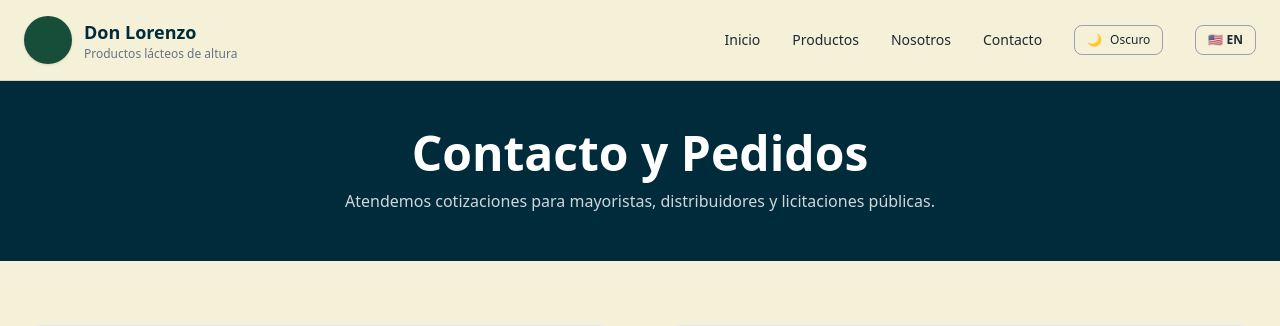
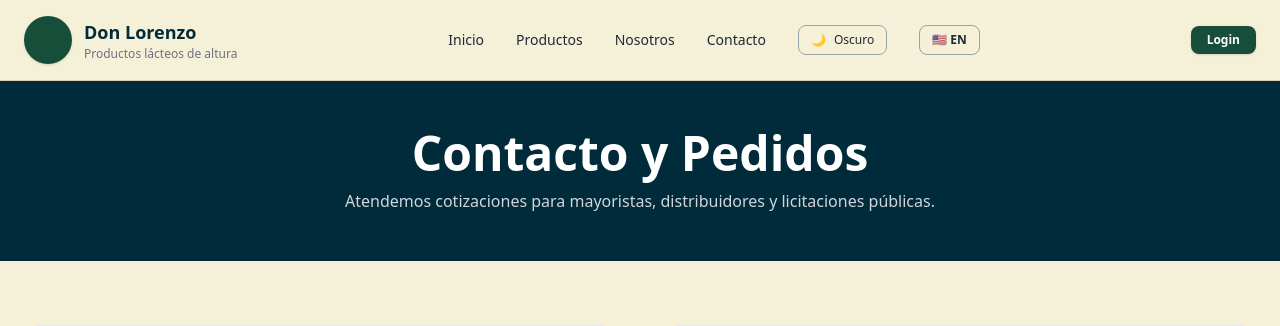
Before and after one commit to calehpDev/Wilen_delCuadro_pr11, a Flask app: page /contacto in a window 1280 px wide. Shown: the top 326 px of the page. Run offline with Flask 3, Linux system fonts and the light colour scheme.

```diff
--- a/app/templates/base.html
+++ b/app/templates/base.html
@@ -53,6 +53,23 @@
           class="px-3 py-1.5 rounded-lg border border-gray-400 dark:border-gray-600 text-xs font-semibold hover:bg-gray-200 dark:hover:bg-gray-700 transition">
           🇺🇸 EN
         </button>
+      </div>
+      {% if session.get("usuario_id") %}
+      <div class="flex items-center gap-3 border-l border-gray-300 dark:border-gray-600 pl-4">
+        <span class="text-xs font-semibold text-[#164E3A] dark:text-[#C89B3C]">
+          Hola, {{ session.get("usuario_nombre") }}
+        </span>
+        <a href="{{ url_for('login.logout') }}"
+          class="px-3 py-1.5 rounded-lg bg-red-600 hover:bg-red-700 text-white text-xs font-semibold transition shadow">
+          Cerrar sesión
+        </a>
+      </div>
+      {% else %}
+      <a href="{{ url_for('login.login') }}"
+        class="px-4 py-1.5 rounded-lg bg-[#164E3A] hover:bg-[#002B3A] text-white text-xs font-semibold transition shadow">
+        Login
+      </a>
+      {% endif %}
       </div>
 
       <button id="menu-button" aria-label="Abrir menú"
```
